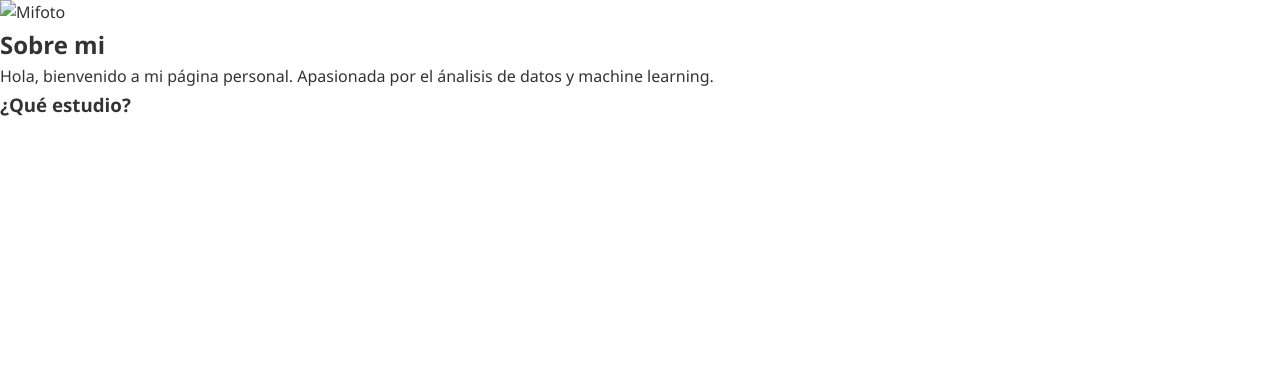
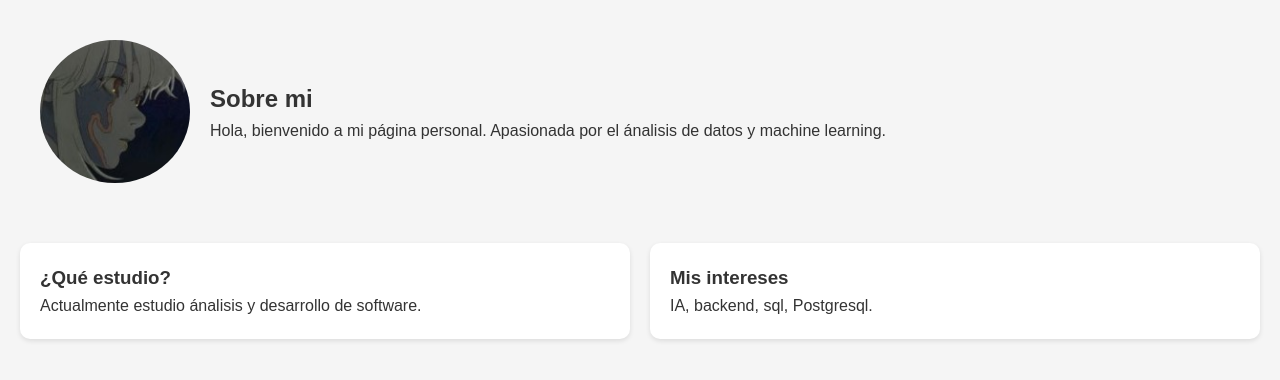
Before and after one commit to luizaferrrn/mi-portafolio-pruebas, a plain HTML site: page sobremi.html in a window 1280 px wide. Drawn offline with Linux system fonts and the light colour scheme.

Commit message:
se crea apartado sobremi, prueba. con sus estilos y su imagen.

```diff
--- a/sobremi.html
+++ b/sobremi.html
@@ -8,7 +8,7 @@
 </head>
 <body>
     <section class="sobre-mi">
-        <img src="foto.jpg" alt="Mifoto" class="perfil">
+        <img src="assets/img/sobremi.jpg" alt="Mifoto" class="perfil">
 
         <div>
             <h1>Sobre mi</h1>
@@ -22,10 +22,14 @@
     <section class="cards">
         <div class="card">
             <h3>¿Qué estudio?</h3>
+                <p> Actualmente estudio ánalisis y desarrollo de software.
+                </p>
+        </div>
 
+        <div class="card">
+            <h3>Mis intereses</h3>
+            <p>IA, backend, sql, Postgresql.</p>
         </div>
     </section>
-
-
 </body>
 </html>
--- a/style.css
+++ b/style.css
@@ -120,3 +120,53 @@ footer{
     font-size: 0.9rem;
     letter-spacing: 1px;
 }
+
+
+
+
+body {
+    font-family: Arial, sans-serif;
+    margin: 0;
+    background: #f5f5f5;
+    }
+
+    /* NAV */
+    nav {
+    background: #333;
+    padding: 10px;
+    text-align: center;
+    }
+
+    nav a {
+    color: white;
+    margin: 0 10px;
+    text-decoration: none;
+    }
+
+    /* SECCIÓN SOBRE MI */
+    .sobre-mi {
+    display: flex;
+    align-items: center;
+    padding: 40px;
+    gap: 20px;
+    }
+
+    .perfil {
+    width: 150px;
+    border-radius: 50%;
+    }
+
+    /* CARDS */
+    .cards {
+    display: flex;
+    gap: 20px;
+    padding: 20px;
+    }
+
+    .card {
+    background: white;
+    padding: 20px;
+    border-radius: 10px;
+    flex: 1;
+    box-shadow: 0 2px 5px rgba(0,0,0,0.1);
+}
```
Also changed, not shown: assets/img/sobremi.jpg (added).
